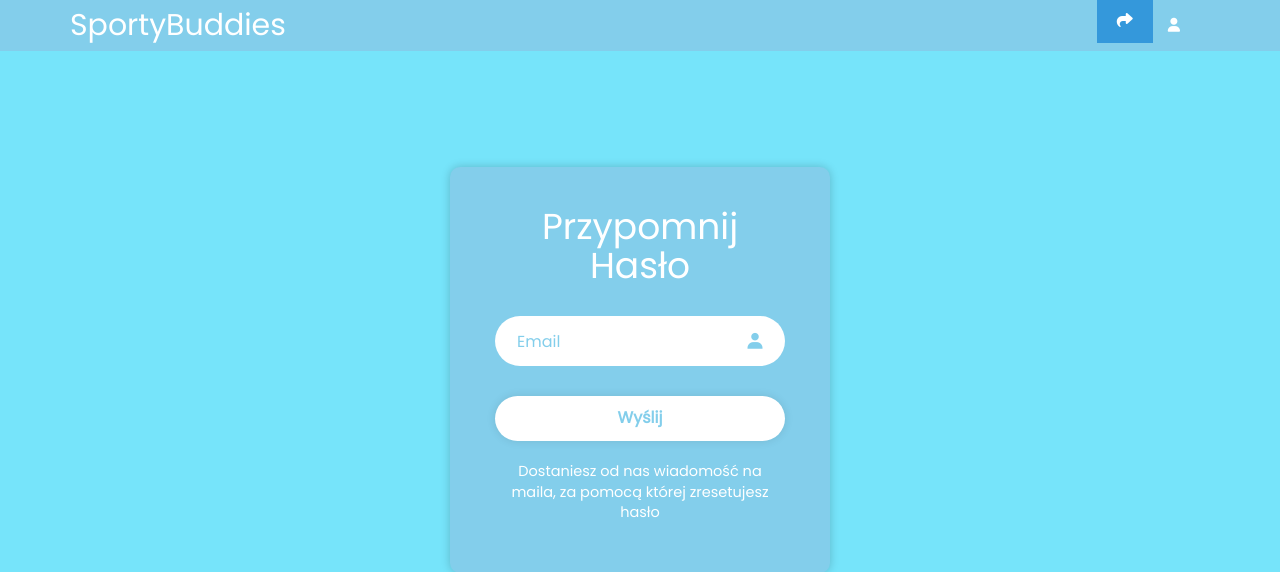
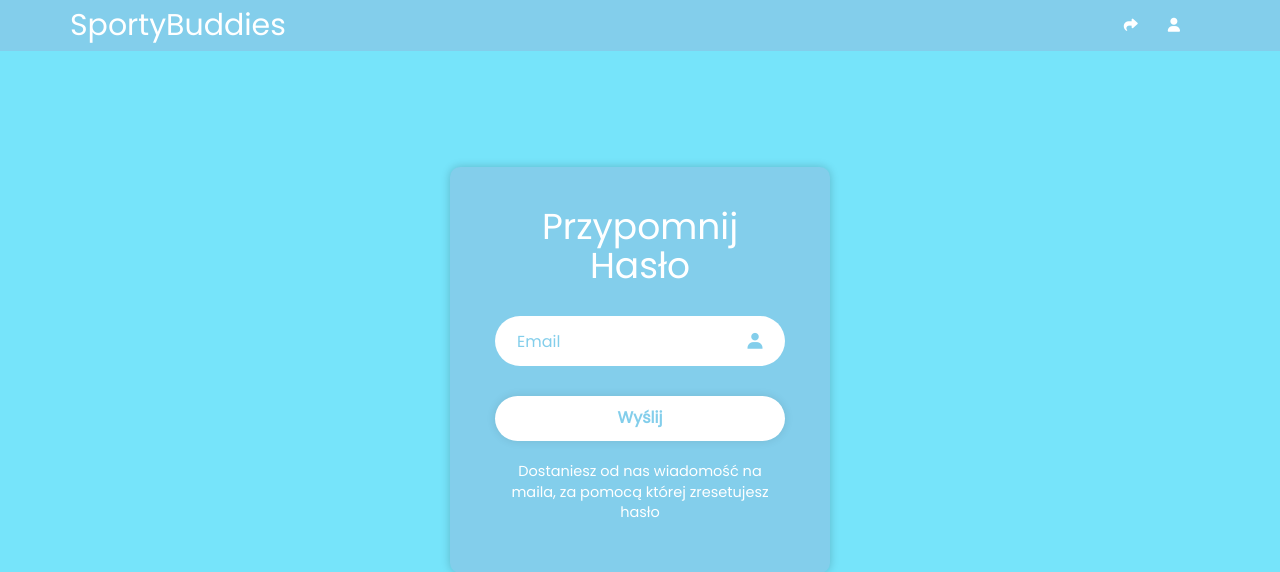
Before and after one commit to Mals0n2/SportyBuddies, a Flask app: page /forgot in a window 1280 px wide. Shown: the top 572 px of the page. Run offline with Flask 3, Linux system fonts and the light colour scheme; some libraries are stand-ins or nearby versions.

Commit message:
share button

```diff
--- a/SportyBuddies/SportyBuddies/templates/layout.html
+++ b/SportyBuddies/SportyBuddies/templates/layout.html
@@ -57,7 +57,7 @@
                     {% endif %}
                     <li><a href="{{ url_for('user_profile') }}"><i class="fas fa-user" style="color: white;"></i></a></li>
                     <li>
-                        <button onclick="copyLink()"><i class="fa fa-share" alt="share" aria-hidden="true"></i></button>
+                        <a style="background-color:#00000000;color:white" onclick="copyLink()"><i class="fa fa-share" alt="share" aria-hidden="true"></i></a>
 
                         <!-- Wyświetlany link -->
                         <input type="text" value="http://localhost:5555/" id="linkInput" style="display:none">
```
